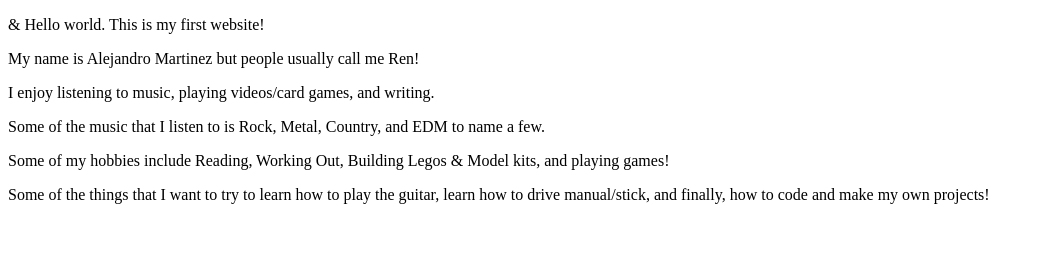
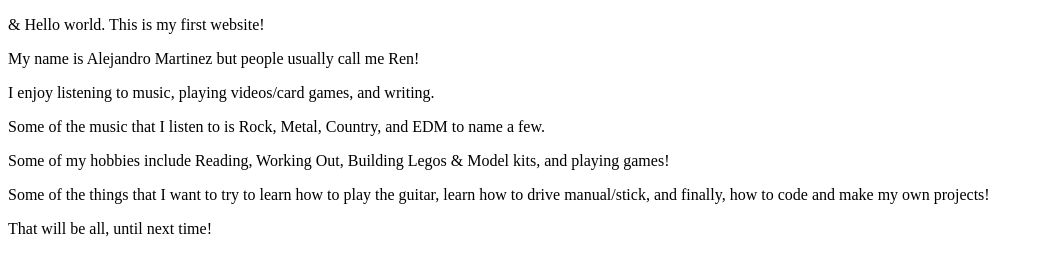
Before and after one commit to RenegadeWolf87/ITM361-01Labs, a plain HTML site: page index.html in a window 1280 px wide. Shown: the whole page, without its empty margins (0-1043 px from the left). Drawn offline with Linux system fonts and the light colour scheme.

Commit message:
Update
Updated Website

```diff
--- a/index.html
+++ b/index.html
@@ -13,5 +13,6 @@
   & Model kits, and playing games!</p>
   <p>Some of the things that I want to try to learn how to play the guitar,
   learn how to drive manual/stick, and finally, how to code and make my own projects!</p>
+  <p>That will be all, until next time!</p>
 </body>
 </html>
```
